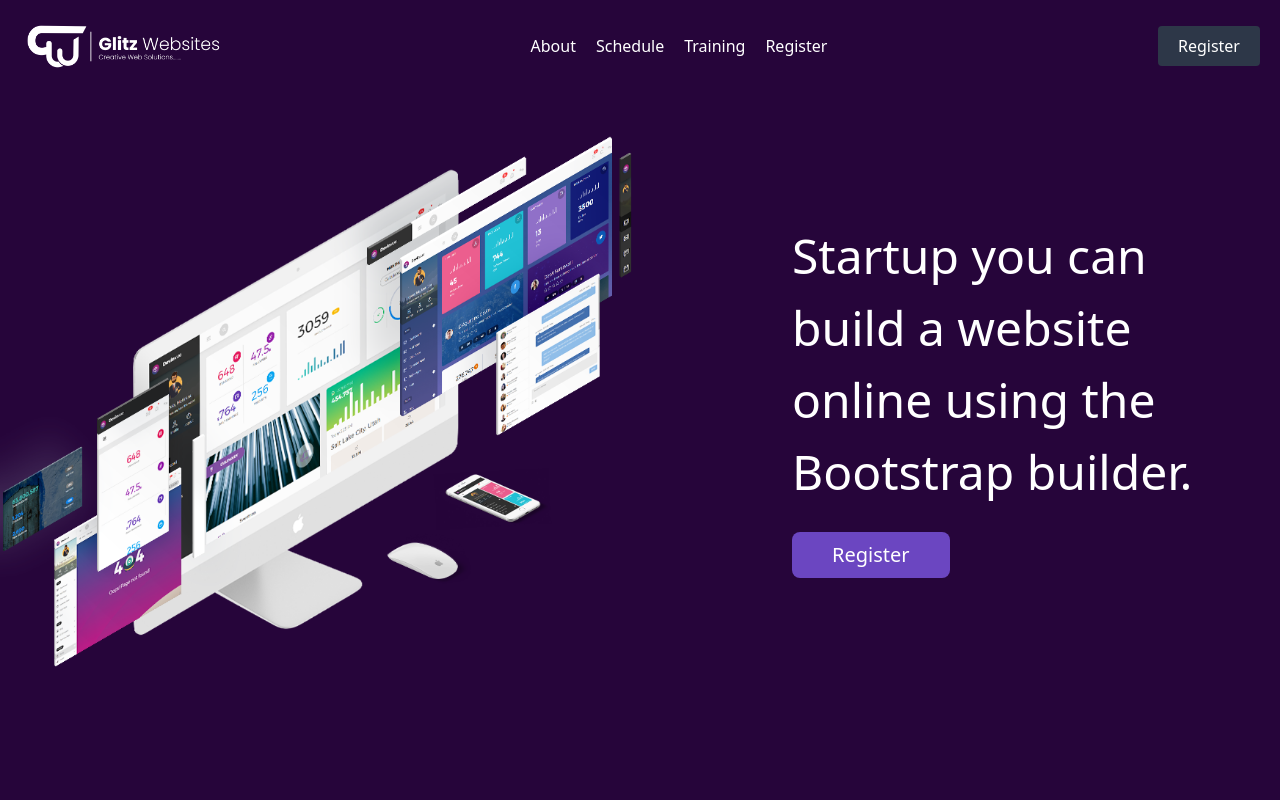
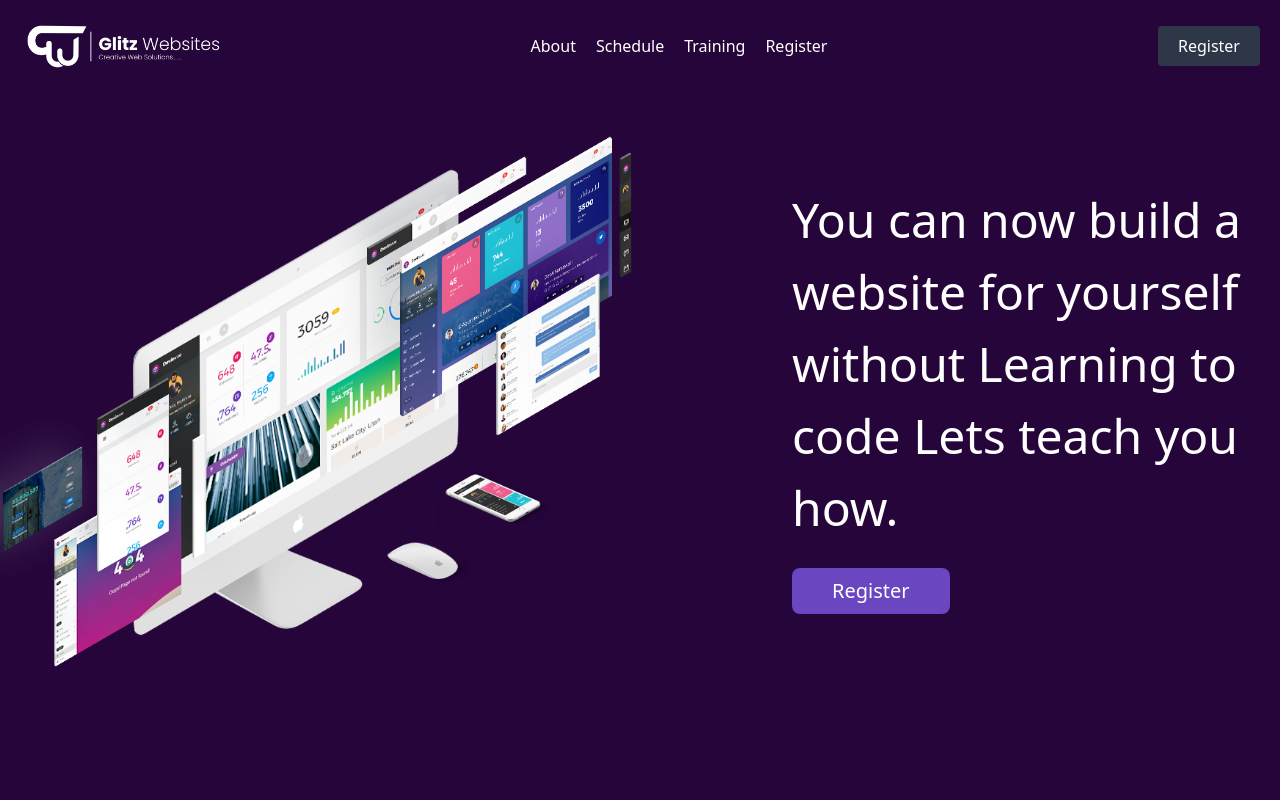
Before and after one commit to bemijonathan/Glitz_, a React (Create React App) app: page / in a window 1280 px wide. Shown: the top 800 px of the page. Built offline with nearby package versions, Linux system fonts and the light colour scheme.

Commit message:
change text on banner

```diff
--- a/src/components/banner.jsx
+++ b/src/components/banner.jsx
@@ -12,7 +12,8 @@ export default function banner() {
             <img src="assets/images/web-mockup.png" alt="........." />
           </div>
           <div className="flex-grow md:text-5xl text-3xl text-white font-medium title-font text-white __banner_text px-3 cssanimation leFadeIn sequence ">
-						Startup you can build a website online using the Bootstrap builder.
+            You can now build a website for yourself without Learning to code
+            Lets teach you how.
             <div className="mt-4 md:mt-0">
               <button
                 className="px-10 py-2 bg-purple-700 rounded-lg text-xl hover:bg-white hover:text-purple-900"
```
Lines whose indentation alone changed are shown as unchanged.
